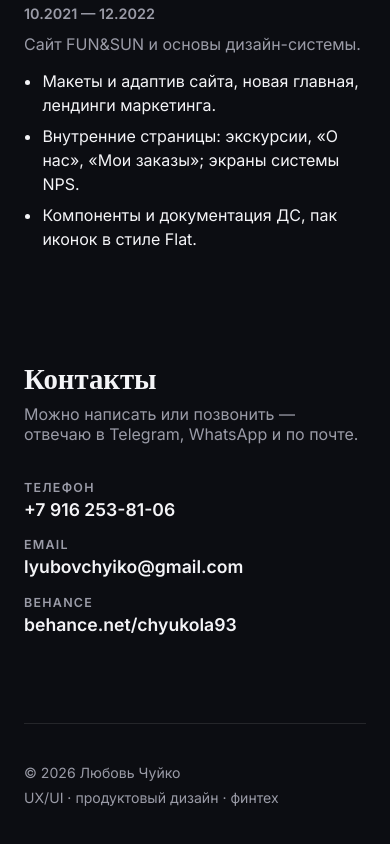
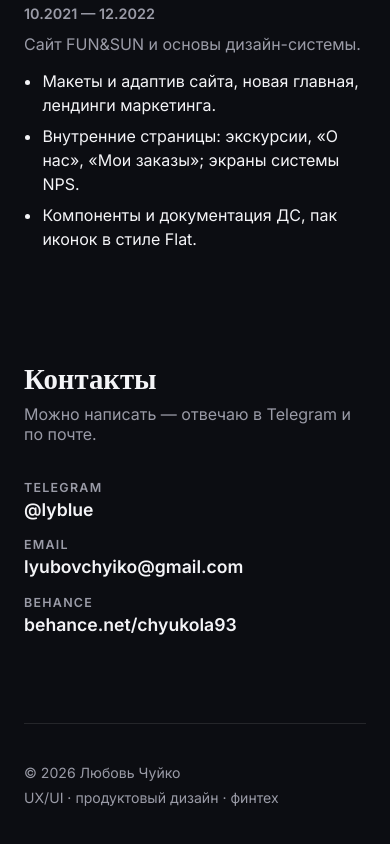
Before and after one commit to lyubov-dotcom/my_website, a React (Vite) app: page / in a window 390 px wide. Shown: the part 4297-5141 px from the top of the page. Built offline with nearby package versions, Linux system fonts and the light colour scheme.

Commit message:
Replace the contact phone number with Telegram @lyblue
Remove the personal number from the homepage contacts and point people to t.me/lyblue instead of calling or WhatsApp.

Co-authored-by: lyubov-dotcom <lyubov-dotcom@users.noreply.github.com>

```diff
--- a/src/pages/Home.tsx
+++ b/src/pages/Home.tsx
@@ -203,12 +203,12 @@ function Home() {
       <section id="contacts" className="contacts">
         <div className="section-head">
           <h2>Контакты</h2>
-          <p>Можно написать или позвонить — отвечаю в Telegram, WhatsApp и по почте.</p>
+          <p>Можно написать — отвечаю в Telegram и по почте.</p>
         </div>
         <ul className="contact-links">
           <li>
-            <span>Телефон</span>
-            <a href="tel:+79162538106">+7 916 253-81-06</a>
+            <span>Telegram</span>
+            <a href="https://t.me/lyblue" target="_blank" rel="noreferrer">@lyblue</a>
           </li>
           <li>
             <span>Email</span>
```
